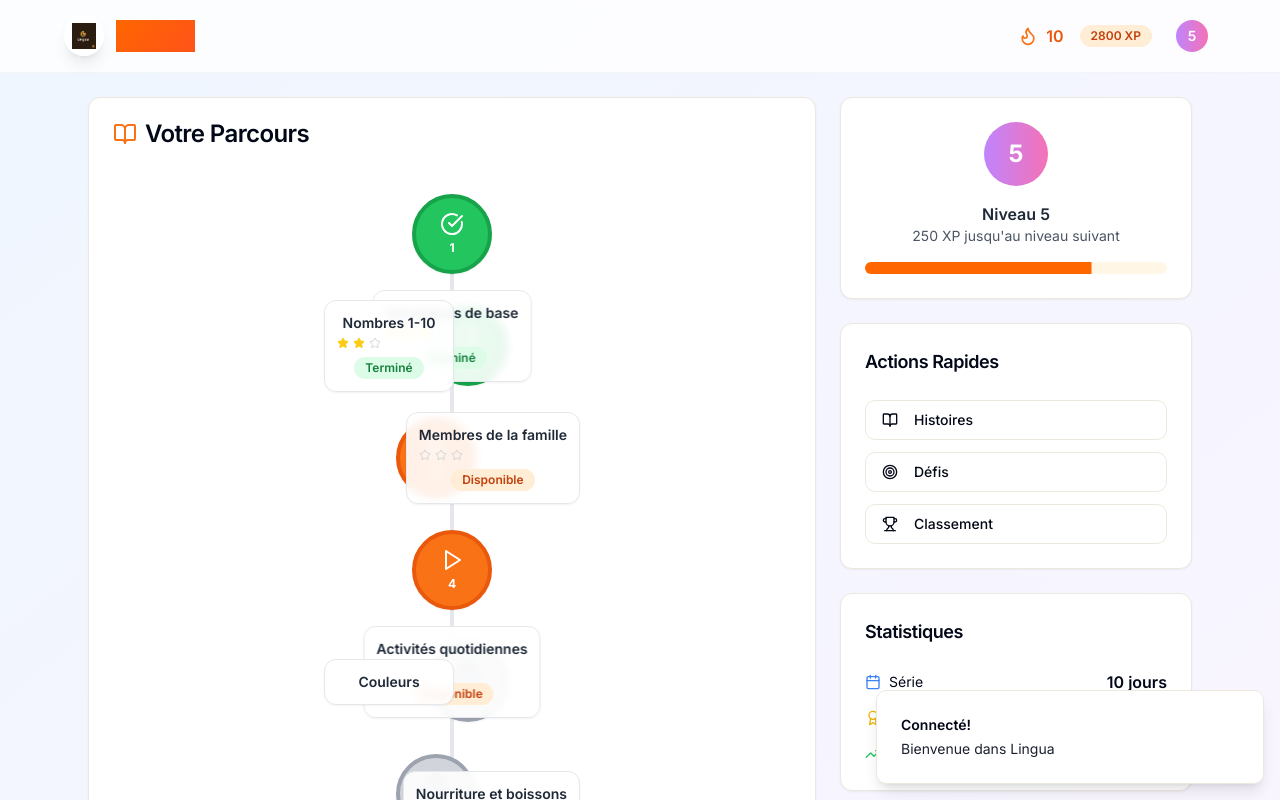
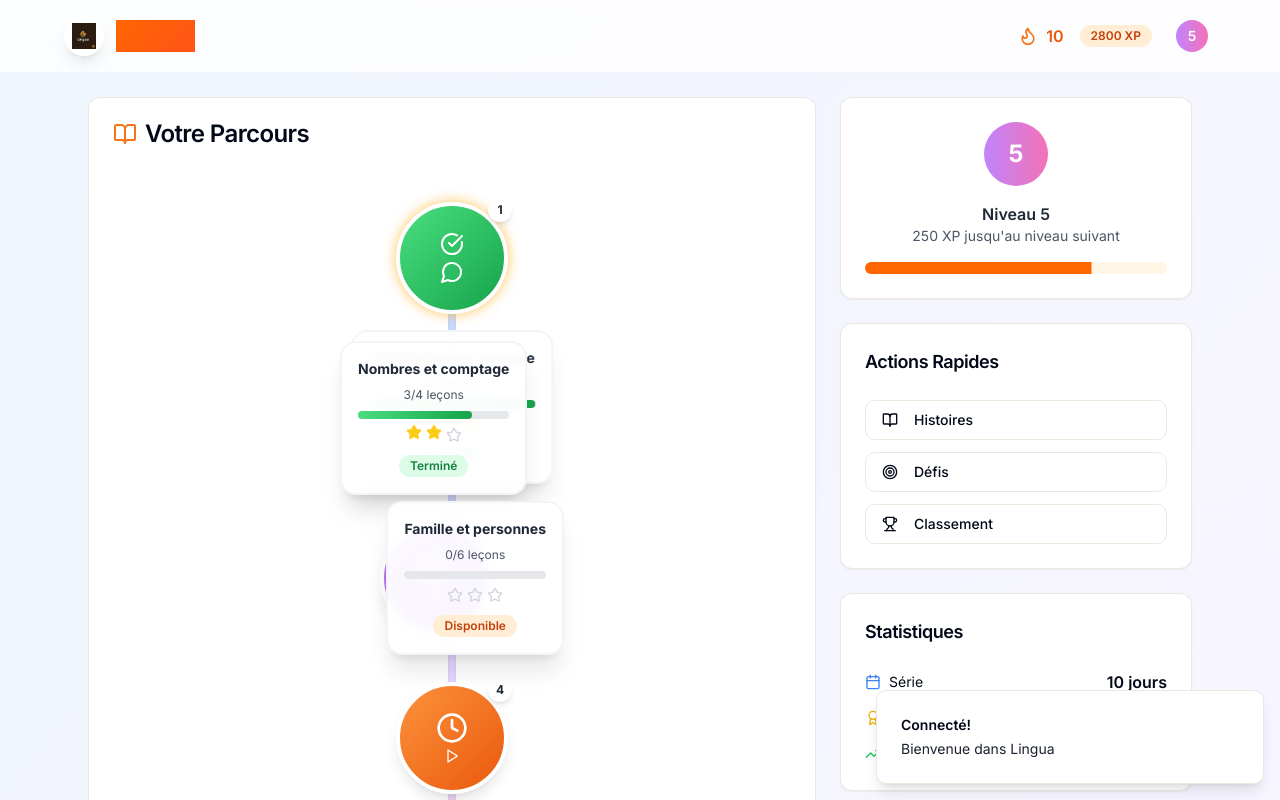
Before and after one commit to FNAH-Technologies/lingua-remastered, a React (Vite) app: page / in a window 1280 px wide. Both pictures are taken after a click on the button "Essai démo". Shown: the top 800 px of the page. Built offline with nearby package versions, Linux system fonts and the light colour scheme.

Commit message:
Refactor: Improve progress tree design and add footer animations
- Enhanced the lesson progress tree to reflect a cleaner design.
- Updated the tree to display lesson series based on subject matter.
- Added animations and color distinctions to the footer icons.

```diff
--- a/src/components/ProgressTree.tsx
+++ b/src/components/ProgressTree.tsx
@@ -3,7 +3,7 @@ import { useState } from 'react';
 import { Button } from '@/components/ui/button';
 import { Card, CardContent } from '@/components/ui/card';
 import { Badge } from '@/components/ui/badge';
-import { Lock, Star, Play, CheckCircle } from 'lucide-react';
+import { Lock, Star, Play, CheckCircle, MessageCircle, Package, Coffee, Clock, Palette, Utensils, Home } from 'lucide-react';
 import { useNavigate } from 'react-router-dom';
 import { useLanguage } from '@/contexts/LanguageContext';
 
@@ -14,6 +14,10 @@ interface Lesson {
   status: 'locked' | 'available' | 'completed';
   stars: number;
   maxStars: number;
+  lessonsCount: number;
+  completedLessons: number;
+  icon: any;
+  color: string;
   position: 'left' | 'center' | 'right';
 }
 
@@ -24,29 +28,41 @@ const ProgressTree = () => {
   const lessons: Lesson[] = [
     {
       id: '1',
-      title: 'Basic Greetings',
-      titleFr: 'Salutations de base',
+      title: 'Basic Communication',
+      titleFr: 'Communication de base',
       status: 'completed',
       stars: 3,
       maxStars: 3,
+      lessonsCount: 5,
+      completedLessons: 5,
+      icon: MessageCircle,
+      color: 'from-green-400 to-green-600',
       position: 'center'
     },
     {
       id: '2',
-      title: 'Numbers 1-10',
-      titleFr: 'Nombres 1-10',
+      title: 'Numbers & Counting',
+      titleFr: 'Nombres et comptage',
       status: 'completed',
       stars: 2,
       maxStars: 3,
+      lessonsCount: 4,
+      completedLessons: 3,
+      icon: Package,
+      color: 'from-blue-400 to-blue-600',
       position: 'left'
     },
     {
       id: '3',
-      title: 'Family Members',
-      titleFr: 'Membres de la famille',
+      title: 'Family & People',
+      titleFr: 'Famille et personnes',
       status: 'available',
       stars: 0,
       maxStars: 3,
+      lessonsCount: 6,
+      completedLessons: 0,
+      icon: Home,
+      color: 'from-purple-400 to-purple-600',
       position: 'right'
     },
     {
@@ -56,33 +72,49 @@ const ProgressTree = () => {
       status: 'available',
       stars: 0,
       maxStars: 3,
+      lessonsCount: 8,
+      completedLessons: 0,
+      icon: Clock,
+      color: 'from-orange-400 to-orange-600',
       position: 'center'
     },
     {
       id: '5',
-      title: 'Colors',
-      titleFr: 'Couleurs',
+      title: 'Colors & Descriptions',
+      titleFr: 'Couleurs et descriptions',
       status: 'locked',
       stars: 0,
       maxStars: 3,
+      lessonsCount: 5,
+      completedLessons: 0,
+      icon: Palette,
+      color: 'from-pink-400 to-pink-600',
       position: 'left'
     },
     {
       id: '6',
-      title: 'Food & Drinks',
-      titleFr: 'Nourriture et boissons',
+      title: 'Food & Dining',
+      titleFr: 'Nourriture et repas',
       status: 'locked',
       stars: 0,
       maxStars: 3,
+      lessonsCount: 7,
+      completedLessons: 0,
+      icon: Utensils,
+      color: 'from-red-400 to-red-600',
       position: 'right'
     },
     {
       id: '7',
-      title: 'Time & Dates',
-      titleFr: 'Temps et dates',
+      title: 'Shopping & Market',
+      titleFr: 'Achats et marché',
       status: 'locked',
       stars: 0,
       maxStars: 3,
+      lessonsCount: 6,
+      completedLessons: 0,
+      icon: Coffee,
+      color: 'from-yellow-400 to-yellow-600',
       position: 'center'
     }
   ];
@@ -93,27 +125,29 @@ const ProgressTree = () => {
     }
   };
 
-  const getPositionClass = (position: string, index: number) => {
+  const getPositionClass = (position: string) => {
     const baseClasses = "relative flex items-center justify-center";
 
     switch (position) {
       case 'left':
-        return `${baseClasses} justify-start pl-8`;
+        return `${baseClasses} justify-start pl-4 md:pl-8`;
       case 'right':
-        return `${baseClasses} justify-end pr-8`;
+        return `${baseClasses} justify-end pr-4 md:pr-8`;
       default:
         return `${baseClasses} justify-center`;
     }
   };
 
-  const getBubbleColor = (status: string) => {
-    switch (status) {
+  const getBubbleClasses = (lesson: Lesson) => {
+    const baseClasses = "w-24 h-24 md:w-28 md:h-28 rounded-full border-4 cursor-pointer transition-all duration-500 hover:scale-110 z-10 shadow-lg";
+
+    switch (lesson.status) {
       case 'completed':
-        return 'bg-green-500 border-green-600 text-white';
+        return `${baseClasses} bg-gradient-to-br ${lesson.color} border-white text-white shadow-xl animate-pulse-glow`;
       case 'available':
-        return 'bg-orange-500 border-orange-600 text-white';
+        return `${baseClasses} bg-gradient-to-br ${lesson.color} border-white text-white hover:shadow-2xl`;
       default:
-        return 'bg-gray-300 border-gray-400 text-gray-500';
+        return `${baseClasses} bg-gray-300 border-gray-400 text-gray-500 cursor-not-allowed`;
     }
   };
 
@@ -121,13 +155,13 @@ const ProgressTree = () => {
     if (status === 'locked') return null;
 
     return (
-      <div className="flex space-x-1 mt-1">
+      <div className="flex justify-center space-x-1 mt-2">
         {Array.from({ length: maxStars }, (_, i) => (
           <Star
             key={i}
-            className={`w-3 h-3 ${
+            className={`w-4 h-4 transition-all duration-300 ${
               i < stars
-                ? 'fill-yellow-400 text-yellow-400'
+                ? 'fill-yellow-400 text-yellow-400 animate-bounce'
                 : 'text-gray-300'
             }`}
           />
@@ -136,18 +170,36 @@ const ProgressTree = () => {
     );
   };
 
+  const renderProgressBar = (completed: number, total: number, status: string) => {
+    if (status === 'locked') return null;
+
+    const percentage = (completed / total) * 100;
+
     return (
-    <div className="max-w-md mx-auto py-6">
+      <div className="w-full bg-gray-200 rounded-full h-2 mt-2">
+        <div
+          className="bg-gradient-to-r from-green-400 to-green-600 h-2 rounded-full transition-all duration-700"
+          style={{ width: `${percentage}%` }}
+        ></div>
+      </div>
+    );
+  };
+
+  return (
+    <div className="max-w-lg mx-auto py-8 px-4">
       <div className="relative">
-        {/* Main path line */}
-        <div className="absolute left-1/2 top-0 bottom-0 w-1 bg-gray-200 transform -translate-x-1/2 z-0"></div>
+        {/* Enhanced path line with gradient */}
+        <div className="absolute left-1/2 top-0 bottom-0 w-2 bg-gradient-to-b from-blue-200 via-purple-200 to-orange-200 transform -translate-x-1/2 z-0 rounded-full shadow-inner"></div>
 
-        {lessons.map((lesson, index) => (
-          <div key={lesson.id} className="relative mb-8">
-            {/* Connecting lines for off-center bubbles */}
+        {lessons.map((lesson, index) => {
+          const IconComponent = lesson.icon;
+
+          return (
+            <div key={lesson.id} className="relative mb-12">
+              {/* Enhanced connecting lines */}
               {lesson.position !== 'center' && (
                 <div
-                className={`absolute top-1/2 w-12 h-0.5 bg-gray-200 z-0 ${
+                  className={`absolute top-1/2 w-16 h-1 bg-gradient-to-r from-gray-200 to-gray-300 z-0 rounded-full ${
                     lesson.position === 'left'
                       ? 'left-1/2 transform translate-x-1'
                       : 'right-1/2 transform -translate-x-1'
@@ -155,50 +207,64 @@ const ProgressTree = () => {
                 ></div>
               )}
 
-            <div className={getPositionClass(lesson.position, index)}>
+              <div className={getPositionClass(lesson.position)}>
+                {/* Main lesson bubble */}
                 <Card
-                className={`w-20 h-20 rounded-full border-4 cursor-pointer transition-all duration-300 hover:scale-110 z-10 ${getBubbleColor(lesson.status)} ${
-                  lesson.status === 'locked' ? 'cursor-not-allowed' : 'hover:shadow-lg'
-                }`}
+                  className={getBubbleClasses(lesson)}
                   onClick={() => handleLessonClick(lesson)}
                 >
-                <CardContent className="p-0 h-full flex flex-col items-center justify-center">
+                  <CardContent className="p-0 h-full flex flex-col items-center justify-center relative">
                     {lesson.status === 'locked' ? (
-                    <Lock className="w-6 h-6" />
+                      <Lock className="w-8 h-8" />
                     ) : lesson.status === 'completed' ? (
-                    <CheckCircle className="w-6 h-6" />
+                      <>
+                        <CheckCircle className="w-6 h-6 mb-1" />
+                        <IconComponent className="w-6 h-6" />
+                      </>
                     ) : (
-                    <Play className="w-6 h-6" />
+                      <>
+                        <IconComponent className="w-8 h-8 mb-1" />
+                        <Play className="w-4 h-4" />
+                      </>
                     )}
 
-                  <span className="text-xs font-bold mt-1">
+                    {/* Level number badge */}
+                    <div className="absolute -top-2 -right-2 w-6 h-6 bg-white rounded-full flex items-center justify-center text-xs font-bold text-gray-800 shadow-md">
                       {lesson.id}
-                  </span>
+                    </div>
                   </CardContent>
                 </Card>
 
-              {/* Lesson info card */}
+                {/* Enhanced lesson info card */}
                 <div className={`absolute top-1/2 transform -translate-y-1/2 z-20 ${
                   lesson.position === 'left'
-                  ? 'left-24'
+                    ? 'left-28 md:left-32'
                     : lesson.position === 'right'
-                    ? 'right-24'
-                    : 'left-1/2 -translate-x-1/2 top-24 translate-y-0'
+                      ? 'right-28 md:right-32'
+                      : 'left-1/2 -translate-x-1/2 top-32 translate-y-0'
                 }`}>
-                <Card className="bg-white/90 backdrop-blur-sm border border-gray-200 shadow-sm">
-                  <CardContent className="p-3 text-center min-w-32">
-                    <h3 className="text-sm font-semibold text-gray-800">
+                  <Card className="bg-white/95 backdrop-blur-sm border-2 border-gray-100 shadow-xl rounded-2xl hover:shadow-2xl transition-all duration-300">
+                    <CardContent className="p-4 text-center min-w-40">
+                      <h3 className="text-sm font-bold text-gray-800 mb-2">
                         {language === 'fr' ? lesson.titleFr : lesson.title}
                       </h3>
+
+                      {lesson.status !== 'locked' && (
+                        <div className="text-xs text-gray-600 mb-2">
+                          {lesson.completedLessons}/{lesson.lessonsCount} {language === 'fr' ? 'leçons' : 'lessons'}
+                        </div>
+                      )}
+
+                      {renderProgressBar(lesson.completedLessons, lesson.lessonsCount, lesson.status)}
                       {renderStars(lesson.stars, lesson.maxStars, lesson.status)}
 
                       {lesson.status !== 'locked' && (
                         <Badge
                           variant="secondary"
-                        className={`mt-2 text-xs ${
+                          className={`mt-3 text-xs font-semibold transition-all duration-300 ${
                             lesson.status === 'completed'
-                            ? 'bg-green-100 text-green-700'
-                            : 'bg-orange-100 text-orange-700'
+                              ? 'bg-green-100 text-green-700 hover:bg-green-200'
+                              : 'bg-orange-100 text-orange-700 hover:bg-orange-200'
                           }`}
                         >
                           {lesson.status === 'completed'
@@ -212,7 +278,34 @@ const ProgressTree = () => {
                 </div>
               </div>
             </div>
-        ))}
+          );
+        })}
+      </div>
+
+      {/* Enhanced footer with animated icons */}
+      <div className="mt-12 pt-8 border-t border-gray-200">
+        <div className="flex justify-center space-x-8">
+          <div className="flex flex-col items-center text-center group cursor-pointer">
+            <div className="w-12 h-12 bg-gradient-to-br from-blue-400 to-blue-600 rounded-full flex items-center justify-center mb-2 transition-all duration-300 group-hover:scale-110 group-hover:shadow-lg animate-bounce">
+              <MessageCircle className="w-6 h-6 text-white" />
+            </div>
+            <span className="text-xs text-gray-600 group-hover:text-blue-600 transition-colors">{language === 'fr' ? 'Parler' : 'Speaking'}</span>
+          </div>
+
+          <div className="flex flex-col items-center text-center group cursor-pointer">
+            <div className="w-12 h-12 bg-gradient-to-br from-green-400 to-green-600 rounded-full flex items-center justify-center mb-2 transition-all duration-300 group-hover:scale-110 group-hover:shadow-lg animate-pulse">
+              <Package className="w-6 h-6 text-white" />
+            </div>
+            <span className="text-xs text-gray-600 group-hover:text-green-600 transition-colors">{language === 'fr' ? 'Écouter' : 'Listening'}</span>
+          </div>
+
+          <div className="flex flex-col items-center text-center group cursor-pointer">
+            <div className="w-12 h-12 bg-gradient-to-br from-purple-400 to-purple-600 rounded-full flex items-center justify-center mb-2 transition-all duration-300 group-hover:scale-110 group-hover:shadow-lg animate-bounce">
+              <Star className="w-6 h-6 text-white" />
+            </div>
+            <span className="text-xs text-gray-600 group-hover:text-purple-600 transition-colors">{language === 'fr' ? 'Écrire' : 'Writing'}</span>
+          </div>
+        </div>
       </div>
     </div>
   );
```
Also changed, not shown: tailwind.config.ts (+10 -1 lines). Lines whose indentation alone changed are shown as unchanged.
